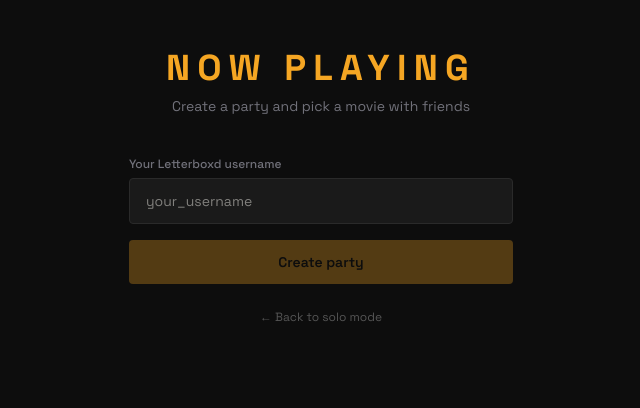
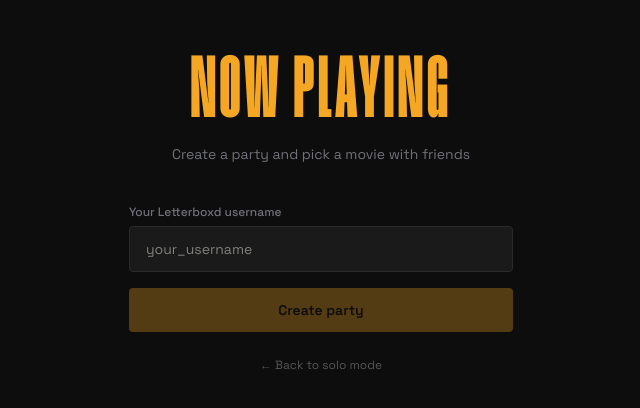
Before and after one commit to tyccombs/NowPlaying, a Next.js app: page /party/new in a window 1280 px wide. Shown: the top 408 px of the page, without its empty margins (319-959 px from the left). Built offline with nearby package versions, Linux system fonts and the light colour scheme.

Commit message:
feat: apply Humane Bold display font to Now Playing heading
Font served from /public/Humane-Bold.ttf via @font-face in globals.css.
Bumped to 5.5rem with lineHeight 1 to suit the tall condensed letterforms.

```diff
--- a/app/globals.css
+++ b/app/globals.css
@@ -1,4 +1,11 @@
 @import "tailwindcss";
+
+@font-face {
+  font-family: 'Humane';
+  src: url('/Humane-Bold.ttf') format('truetype');
+  font-weight: 700;
+  font-display: swap;
+}
 
 html,
 body {
--- a/app/page.tsx
+++ b/app/page.tsx
@@ -194,8 +194,8 @@
       {/* Header */}
       <div className="mb-10 text-center">
         <h1
-          className="text-4xl font-bold tracking-widest uppercase"
-          style={{ color: '#f5a623', letterSpacing: '0.2em' }}
+          className="uppercase"
+          style={{ color: '#f5a623', fontFamily: 'Humane, sans-serif', fontSize: '5.5rem', lineHeight: 1, letterSpacing: '0.04em' }}
         >
           Now Playing
         </h1>
--- a/app/party/[id]/page.tsx
+++ b/app/party/[id]/page.tsx
@@ -330,8 +330,8 @@
       <div className="mb-8 text-center">
         <Link href="/">
           <h1
-            className="text-4xl font-bold tracking-widest uppercase"
-            style={{ color: '#f5a623', letterSpacing: '0.2em' }}
+            className="uppercase"
+            style={{ color: '#f5a623', fontFamily: 'Humane, sans-serif', fontSize: '5.5rem', lineHeight: 1, letterSpacing: '0.04em' }}
           >
             Now Playing
           </h1>
--- a/app/party/new/page.tsx
+++ b/app/party/new/page.tsx
@@ -39,8 +39,8 @@
     <main className="min-h-dvh flex flex-col items-center px-5 py-12">
       <div className="mb-10 text-center">
         <h1
-          className="text-4xl font-bold tracking-widest uppercase"
-          style={{ color: '#f5a623', letterSpacing: '0.2em' }}
+          className="uppercase"
+          style={{ color: '#f5a623', fontFamily: 'Humane, sans-serif', fontSize: '5.5rem', lineHeight: 1, letterSpacing: '0.04em' }}
         >
           Now Playing
         </h1>
```
Also changed, not shown: public/Humane-Bold.ttf (added).
